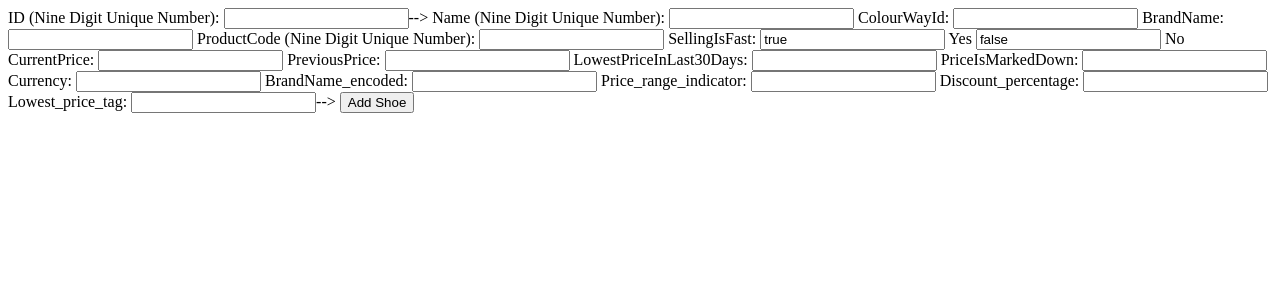
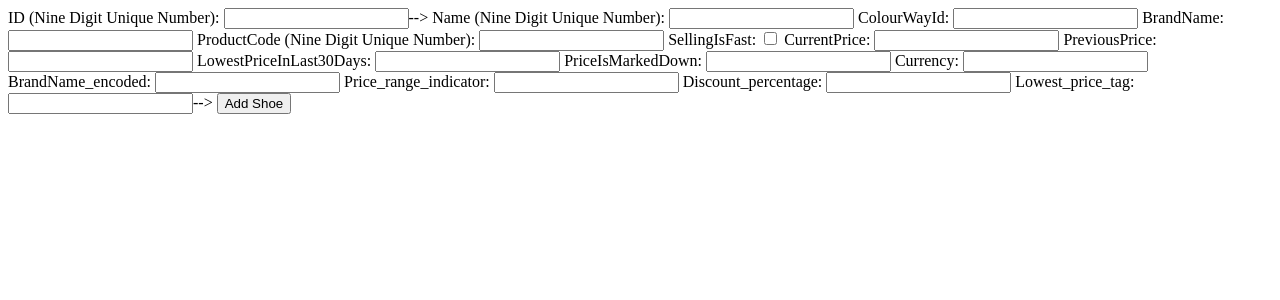
Before and after one commit to avinashd144/pda_20032381, a Flask app: template templates/addShoes.html in a window 1280 px wide. Shown: the top 300 px of the page. Run offline with Flask 3, Linux system fonts and the light colour scheme; the template is opened without the code that fills it, so the values that code supplies are empty.

Commit message:
clean up

```diff
--- a/templates/addShoes.html
+++ b/templates/addShoes.html
@@ -16,8 +16,8 @@
 
 
     SellingIsFast:
-    <input type="text", id="active" name="sellingIsFast" value="true"> Yes
-    <input type="text", id="inactive" name="sellingIsFast" value="false"> No
+    <input type="checkbox" name="sellingIsFast">
+
 
 
     CurrentPrice: <input type="number", name="currentPrice">
```
